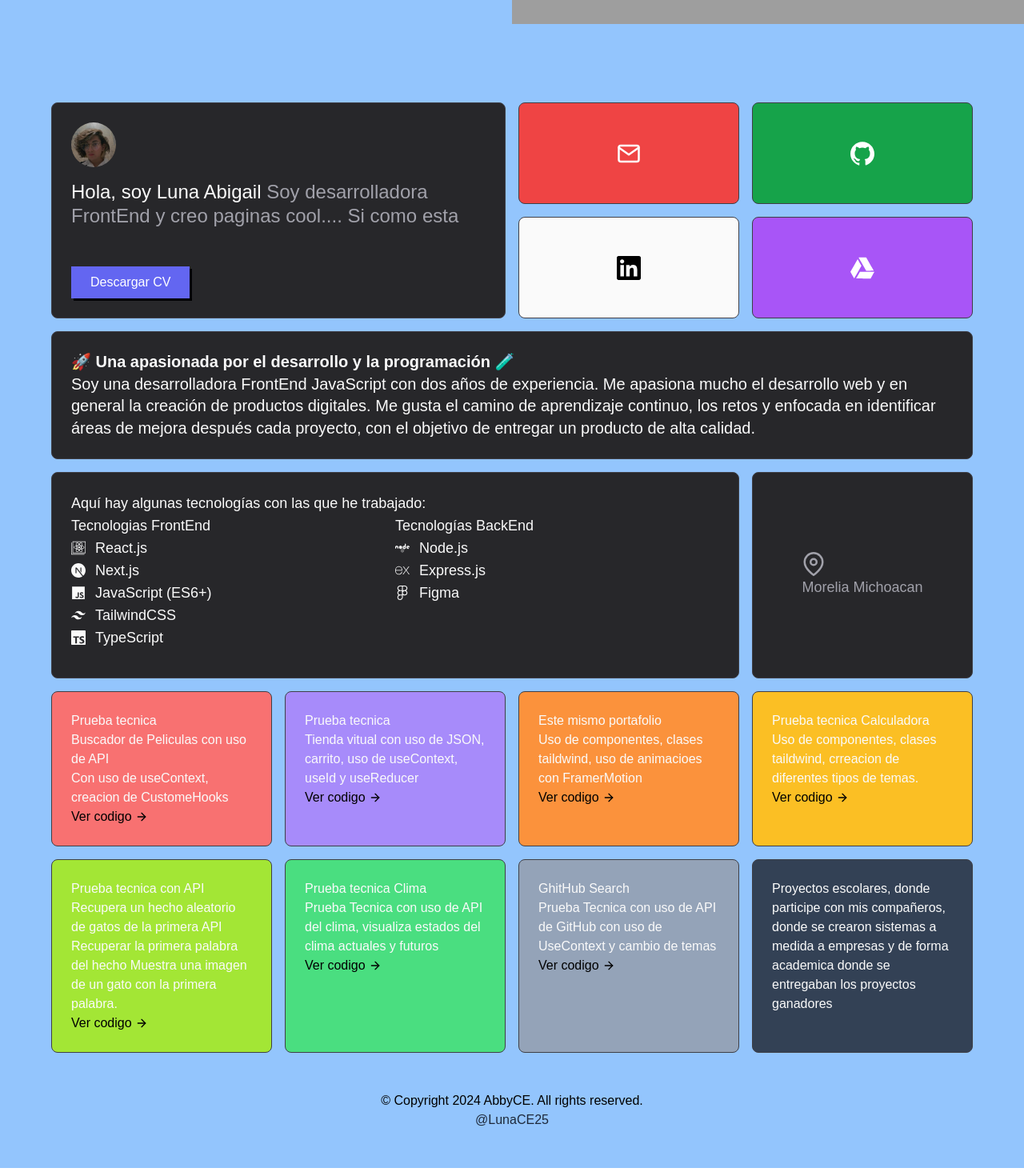
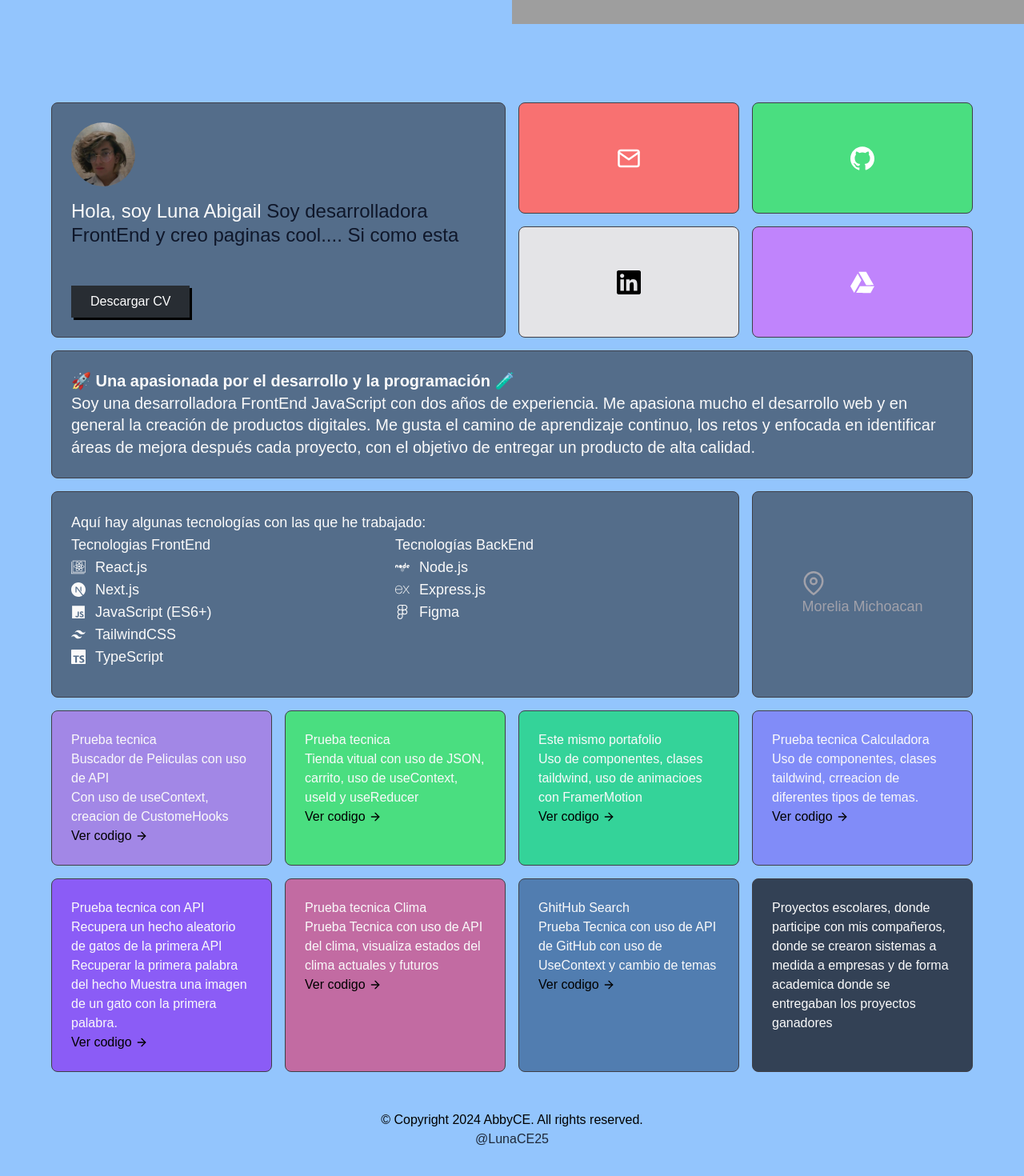
Before and after one commit to Abby25CE/portafolio, a Next.js app: page / in a window 1280 px wide. Shown: the part 720-2190 px from the top of the page at 80% size. Built offline with nearby package versions, Linux system fonts and the light colour scheme; grey boxes are pictures that could not be loaded.

Commit message:
Update index.tsx

```diff
--- a/src/Me/index.tsx
+++ b/src/Me/index.tsx
@@ -66,7 +66,7 @@ const Block = ({ className, ...rest }: BlockProps) => {
         damping: 50,
       }}
       className={twMerge(
-        "col-span-4 rounded-lg border border-zinc-700 bg-zinc-800 p-6",
+        "col-span-4 rounded-lg border border-zinc-700 bg-[#546D8A] p-6",
         className
       )}
       {...rest}
@@ -91,19 +91,19 @@ const HeaderBlock = () => {
       <Image
         src="/assets/Yo.jpeg"
         alt="avatar"
-        className="mb-4 size-14 rounded-full"
-        width={50}
-        height={50}
+        className="mb-4 size-20 rounded-full"
+        width={70}
+        height={70}
       />
       <h1 className="mb-12 text-2xl font-medium leading-tight">
         Hola, soy Luna Abigail{" "}
-        <span className="text-zinc-400">
+        <span className="text-slate-900">
           Soy desarrolladora FrontEnd y creo paginas cool.... Si como esta
         </span>
       </h1>
 
       <button
-        className="px-6 py-2 font-medium bg-indigo-500 text-white w-fit transition-all shadow-[3px_3px_0px_black] hover:shadow-none hover:translate-x-[3px] hover:translate-y-[3px]"
+        className="px-6 py-2 font-medium bg-[#282D33] text-white w-fit transition-all shadow-[3px_3px_0px_black] hover:shadow-none hover:translate-x-[3px] hover:translate-y-[3px]"
         onClick={handleDownload}
       >
         Descargar CV
@@ -119,7 +119,7 @@ const SocialsBlock = () => (
         rotate: "2.5deg",
         scale: 1.1,
       }}
-      className="col-span-6 bg-red-500 md:col-span-3"
+      className="col-span-6 bg-red-400 md:col-span-3"
     >
       <a
         // onMouseEnter={() => alert("Click Me")}
@@ -134,7 +134,7 @@ const SocialsBlock = () => (
         rotate: "-2.5deg",
         scale: 1.1,
       }}
-      className="col-span-6 bg-green-600 md:col-span-3"
+      className="col-span-6 bg-green-400 md:col-span-3"
     >
       <a
         href="https://github.com/Abby25CE"
@@ -148,7 +148,7 @@ const SocialsBlock = () => (
         rotate: "-2.5deg",
         scale: 1.1,
       }}
-      className="col-span-6 bg-zinc-50 md:col-span-3"
+      className="col-span-6 bg-zinc-200 md:col-span-3"
     >
       <a
         href="https://www.linkedin.com/in/luna-carrillo-espinosa-922056313/"
@@ -162,7 +162,7 @@ const SocialsBlock = () => (
         rotate: "2.5deg",
         scale: 1.1,
       }}
-      className="col-span-6 bg-purple-500 md:col-span-3"
+      className="col-span-6 bg-purple-400 md:col-span-3"
     >
       <a
         href="https://drive.google.com/drive/folders/1ayBmV_-4E8Y-6SsEvNJ1JQj6-Ts3511a?usp=sharing"
@@ -181,7 +181,7 @@ const WorkBlock = () => (
         rotate: "2.5deg",
         scale: 1.1,
       }}
-      className="col-span-6 bg-red-400 md:col-span-3"
+      className="col-span-6 bg-[#A287E6] md:col-span-3"
     >
       <h1>Prueba tecnica</h1>
       <h2>Buscador de Peliculas con uso de API</h2>
@@ -198,7 +198,7 @@ const WorkBlock = () => (
         rotate: "2.5deg",
         scale: 1.1,
       }}
-      className="col-span-6 bg-violet-400 md:col-span-3"
+      className="col-span-6 bg-green-400 md:col-span-3"
     >
       <h1>Prueba tecnica</h1>
       <h2>
@@ -217,7 +217,7 @@ const WorkBlock = () => (
         rotate: "2.5deg",
         scale: 1.1,
       }}
-      className="col-span-6 bg-orange-400 md:col-span-3"
+      className="col-span-6 bg-emerald-400 md:col-span-3"
     >
       <h1>Este mismo portafolio</h1>
       <p>
@@ -235,7 +235,7 @@ const WorkBlock = () => (
         rotate: "2.5deg",
         scale: 1.1,
       }}
-      className="col-span-6 bg-amber-400 md:col-span-3"
+      className="col-span-6 bg-indigo-400 md:col-span-3"
     >
       <h1>Prueba tecnica Calculadora</h1>
       <p>
@@ -254,7 +254,7 @@ const WorkBlock = () => (
         rotate: "2.5deg",
         scale: 1.1,
       }}
-      className="col-span-6 bg-lime-400 md:col-span-3"
+      className="col-span-6 bg-violet-500 md:col-span-3"
     >
       <h1>Prueba tecnica con API</h1>
       <p>
@@ -274,7 +274,7 @@ const WorkBlock = () => (
         rotate: "2.5deg",
         scale: 1.1,
       }}
-      className="col-span-6 bg-green-400 md:col-span-3"
+      className="col-span-6 bg-[#C26BA2] md:col-span-3"
     >
       <h1>Prueba tecnica Clima</h1>
       <p>
@@ -293,7 +293,7 @@ const WorkBlock = () => (
         rotate: "2.5deg",
         scale: 1.1,
       }}
-      className="col-span-6 bg-slate-400 md:col-span-3"
+      className="col-span-6 bg-[#517DB0] md:col-span-3"
     >
       <h1>GhitHub Search</h1>
       <p>
```
